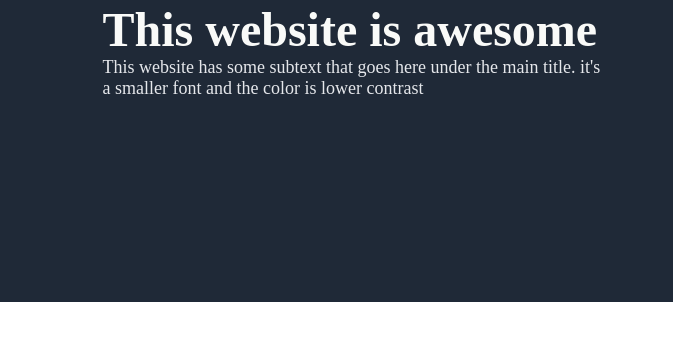
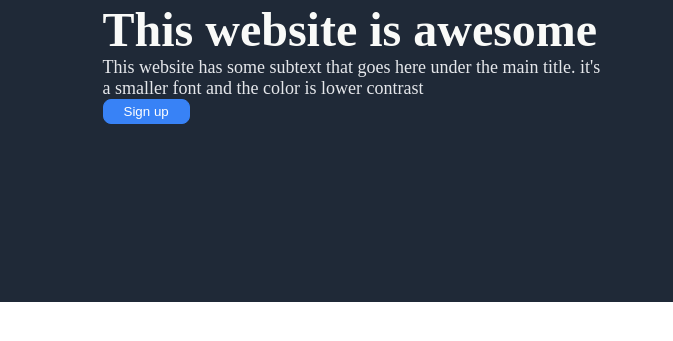
Before and after one commit to sanp1217/landing-page-practice, a plain HTML site: page index.html in a window 1280 px wide. Shown: the part 155-496 px from the top of the page, 0-673 px from the left. Drawn offline with Linux system fonts and the light colour scheme.

Commit message:
Sign-up button created and styled.

```diff
--- a/index.html
+++ b/index.html
@@ -21,6 +21,7 @@
             <div class="hero">
                 <div class="hero-main">This website is awesome</div>
                 <div class="hero-text">This website has some subtext that goes here under the main title. it's a smaller font and the color is lower contrast</div>
+                <button class="sign-up">Sign up</button>
             </div>
             <img src="placeholder.jpg" alt="placeholder image">
         </div>
--- a/style.css
+++ b/style.css
@@ -57,3 +57,14 @@ ul,
     font-size: 18px;
     color: #E5E7EB;
 }
+
+button{
+    padding: 4px 20px;
+    border-radius: 8px;
+    background-color: #3882f6;
+    color: white;
+}
+
+button.sign-up{
+    border: 1px solid #3882f6;
+}
```
